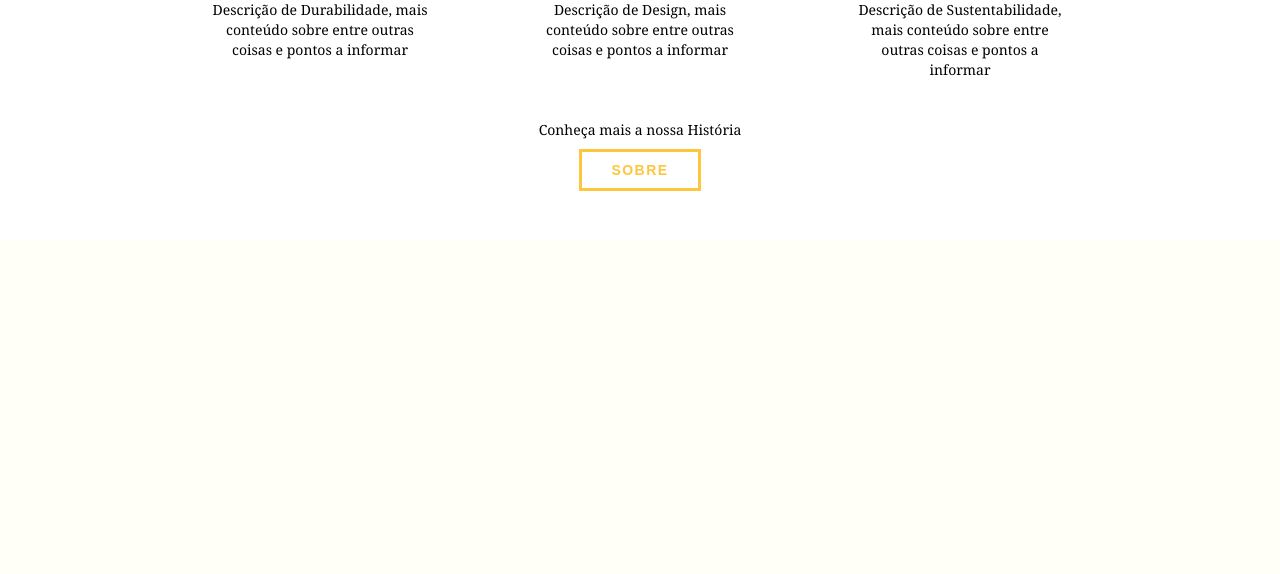
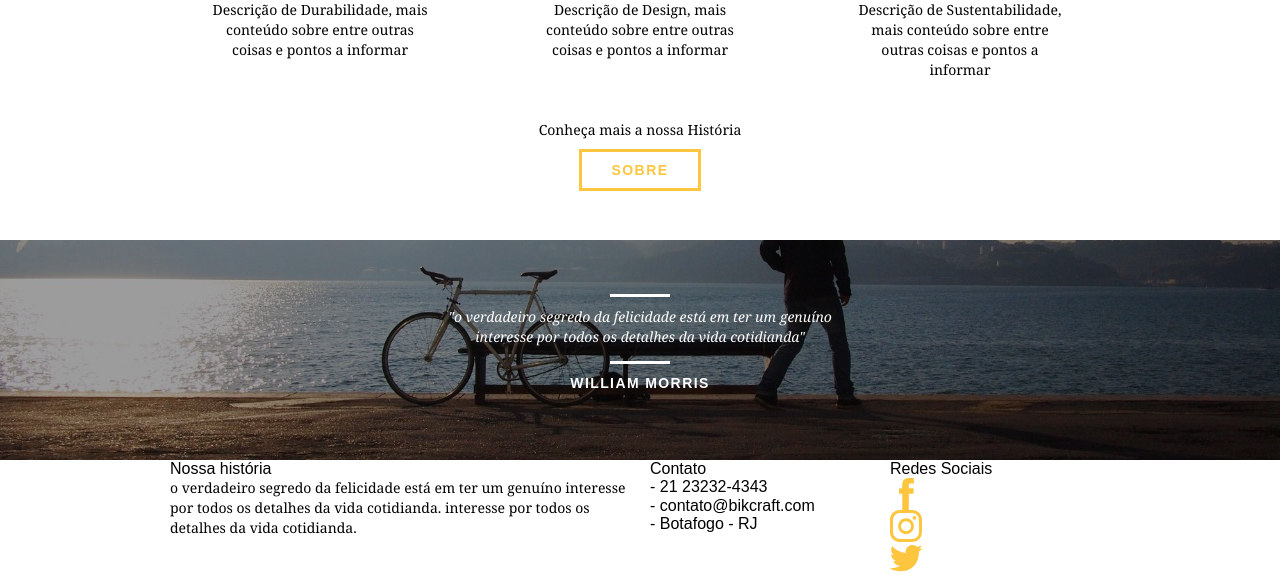
Before and after one commit to zamuelfernandes/bikcraft, a PHP site: page / in a window 1280 px wide. Shown: the part 2240-2814 px from the top of the page. Before the commit the page ends 2431 px from the top, so only its background shows below. Run offline with PHP 8.4, Linux system fonts and the light colour scheme.

Commit message:
inserted basic elements of the home footer session

```diff
--- a/css/style.css
+++ b/css/style.css
@@ -269,3 +269,18 @@ img{
   background: black;
   margin: 6px auto;
 }
+
+/* FOOTER ----------------------------------------------------- */
+
+.quebra{
+  width: 100%;
+  height: 220px;
+  background: url('../img/bg-footer.jpg') no-repeat center;
+  background-size: cover;
+  text-align: center;
+  padding-top: 40px;
+}
+
+.quebra .quote-externo{
+  max-width: 400px;
+}
--- a/index.html
+++ b/index.html
@@ -29,7 +29,7 @@
     </div>
   </header>
 
-  <!-- SEÇÃO DE INTRODUÇÃO DO INDEX -->
+  <!-- SEÇÃO DE INTRODUÇÃO DA HOME -->
   <section class="introducao">
     <div class="container">
       <h1>Bicicletas Feitas a Mão</h1>
@@ -41,7 +41,7 @@
     </div>
   </section>
 
-  <!-- SEÇÃO DE PRODUTOS DO INDEX -->
+  <!-- SEÇÃO DE PRODUTOS DA HOME -->
   <section class="produtos container">
     <h2 class="subtitulo">Produtos</h2>
     <ul class="produtos-lista">
@@ -68,7 +68,7 @@
     </div>
   </section>
 
-  <!-- SEÇÃO DE PORTIFÓLIO DO INDEX -->
+  <!-- SEÇÃO DE PORTIFÓLIO DA HOME -->
   <section class="portfolio">
     <div class="container">
       <h2 class="subtitulo">Portifólio</h2>
@@ -84,7 +84,7 @@
     </div>
   </section>
 
-  <!-- SEÇÃO DE QUALIDADE DO INDEX -->
+  <!-- SEÇÃO DE QUALIDADE DA HOME -->
   <section class="qualidade container">
     <h2 class="subtitulo">Qualidade</h2>
     <img src="img/bikcraft-qualidade.svg" alt="Bikcraft">
@@ -108,6 +108,42 @@
     </div>
   </section>
 
+  <!-- SEÇÃO DE FOOTER DA HOME -->
+  <section class="quebra">
+    <blockquote class="quote-externo container">
+      <p>"o verdadeiro segredo da felicidade está em ter um genuíno interesse por todos os detalhes da vida cotidianda"</p>
+      <cite>WILLIAM MORRIS</cite>
+    </blockquote>
+  </section>
+
+  <footer>
+    <div class="footer">
+      <div class="container">
+        <div class="grid-8">
+          <h3>Nossa história</h3>
+          <p>o verdadeiro segredo da felicidade está em ter um genuíno interesse por todos os detalhes da vida cotidianda. interesse por todos os detalhes da vida cotidianda.</p>
+        </div>
+
+        <div class="grid-4">
+          <h3>Contato</h3>
+          <ul>
+            <li>- 21 23232-4343</li>
+            <li>- contato@bikcraft.com</li>
+            <li>- Botafogo - RJ</li>
+          </ul>
+        </div>
+
+        <div class="grid-4">
+          <h3>Redes Sociais</h3>
+          <ul>
+            <li><a href="http://facebook.com" target="_blank"><img src="img/redes-sociais/facebook.svg" alt="Bikcraft Facebook"></a></li>
+            <li><a href="http://instagram.com" target="_blank"><img src="img/redes-sociais/instagram.svg" alt="Bikcraft Instagram"></a></li>
+            <li><a href="http://twitter.com" target="_blank"><img src="img/redes-sociais/twitter.svg" alt="Bikcraft Twitter"></a></li>
+          </ul>
+        </div>
+      </div>
+    </div>
+  </footer>
 </body>
 
 </html>
```
